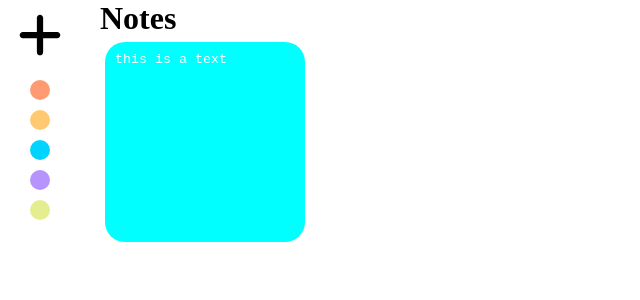
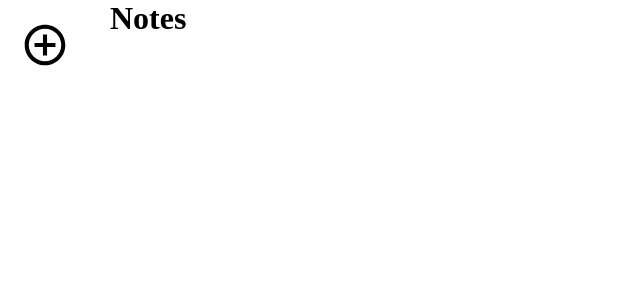
Before and after one commit to SaikatDeb12/notes-app-react, a React (Vite) app: page / in a window 1280 px wide. Shown: the top 300 px of the page, without its empty margins (0-640 px from the left). Built offline with nearby package versions, Linux system fonts and the light colour scheme.

Commit message:
minor changes

```diff
--- a/package.json
+++ b/package.json
@@ -14,7 +14,8 @@
     "@fortawesome/free-solid-svg-icons": "^6.7.2",
     "@fortawesome/react-fontawesome": "^0.2.2",
     "react": "^18.3.1",
-    "react-dom": "^18.3.1"
+    "react-dom": "^18.3.1",
+    "react-icons": "^5.4.0"
   },
   "devDependencies": {
     "@eslint/js": "^9.17.0",
--- a/src/App.jsx
+++ b/src/App.jsx
@@ -4,22 +4,21 @@ import Container from "./components/note_container/Container";
 import Sidebar from "./components/sidebar/Sidebar";
 
 function App() {
-  const notes = [
-    {
-      text: "this is a text",
-      time: "3:12AM",
-      color: "cyan",
-    },
-  ];
-
-  const addNotes = () => {
+  const [notes, setNotes] = useState([]);
+  const d = new Date();
+  const addNotes = (color) => {
     const tempNote = [...notes];
-    tempNote.push();
+    tempNote.push({
+      text: "",
+      date: Date.now(),
+      color: color,
+    });
+    setNotes(tempNote);
   };
 
   return (
     <div className="App">
-      <Sidebar />
+      <Sidebar addNotes={addNotes} />
       <Container notes={notes} />
     </div>
   );
--- a/src/components/sidebar/Sidebar.jsx
+++ b/src/components/sidebar/Sidebar.jsx
@@ -1,35 +1,35 @@
 import React, { useState } from "react";
 import "./sidebar.css";
-import { FontAwesomeIcon } from "@fortawesome/react-fontawesome";
+// import { FontAwesomeIcon } from "@fortawesome/react-fontawesome";
+import { IoMdAddCircleOutline } from "react-icons/io";
 import { faPlus } from "@fortawesome/free-solid-svg-icons";
 
-function Sidebar() {
+function Sidebar(props) {
   const color = ["#fe9b72", "#fec971", "#00d4fe", "#b693fd", "#e4ee91"];
 
   const [displayList, toggle] = useState(true);
 
   return (
     <div className="sidebar">
-      <FontAwesomeIcon
+      <IoMdAddCircleOutline
         icon={faPlus}
         onClick={() => {
           toggle(!displayList);
-          // console.log("changed");
         }}
       />
-      <ul className="sidebar-list">
+      <ul
+        className={` ${displayList ? "sidebar-list-active" : "sidebar-list"}`}
+      >
         {color.map((item, key) => {
           return (
-            displayList && (
             <li
               key={key}
               className="sidebar-list-items"
               style={{ backgroundColor: item }}
               onClick={() => {
-                  //to add new note
+                return props.addNotes(item);
               }}
             ></li>
-            )
           );
         })}
       </ul>
--- a/src/components/sidebar/sidebar.css
+++ b/src/components/sidebar/sidebar.css
@@ -4,23 +4,29 @@
 }
 
 .sidebar {
-  padding: 10px;
+  padding: 20px;
   display: flex;
   flex-direction: column;
-  justify-content: center;
+  cursor: pointer;
+}
+
+.sidebar-list {
+  display: flex;
+  flex-direction: column;
+  align-items: center;
+  transition: 500ms;
+}
+
+.sidebar-list-active {
+  display: flex;
+  flex-direction: column;
+  height: 50px;
 }
 
 .sidebar-list-items {
   height: 20px;
   width: 20px;
   border-radius: 20px;
+  margin: 10px;
+  list-style: none;
 }
-
-.sidebar-list {
-  padding: 10px;
-}
-
-.sidebar-list li {
-  margin: 10px;
-  list-style-type: none;
-}
```
Also changed, not shown: 1 other file (tests, documents, lock files or other folders). Lines whose indentation alone changed are shown as unchanged.
